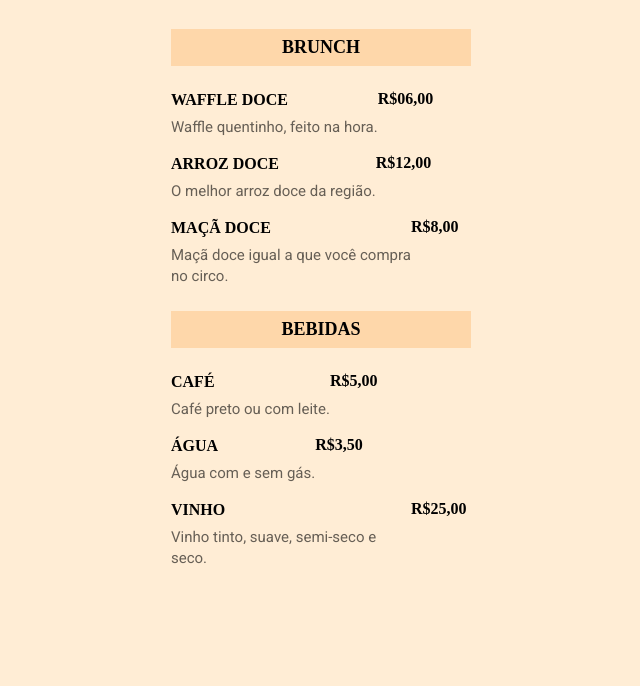
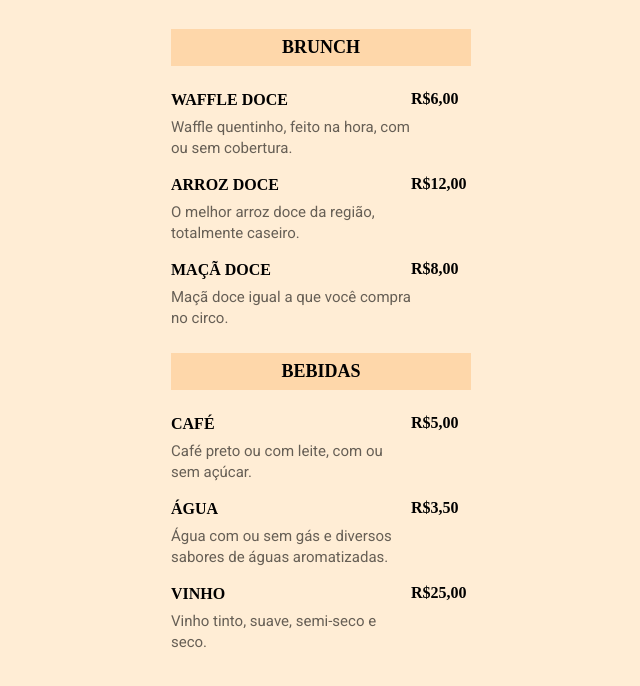
Before and after one commit to WillCasagrande/maratona-explorer-3, a plain HTML site: page index.html in a window 1280 px wide. Shown: the part 88-774 px from the top of the page, without its empty margins (319-959 px from the left). Drawn offline with Linux system fonts and the light colour scheme.

Commit message:
Menu novo

```diff
--- a/index.html
+++ b/index.html
@@ -33,25 +33,25 @@
        <div class="details">
          <h3>Waffle Doce</h3>
          <p>
-           Waffle quentinho, feito na hora.
+          Waffle quentinho, feito na hora, com ou sem cobertura.
          </p>
        </div>
 
        <strong class="price">
-         R$06,00
-      </strong>
+         R$6,00
+       </strong>
      </li>
           <li>
        <div class="details">
          <h3>Arroz Doce</h3>
          <p>
-           O melhor arroz doce da região.
+          O melhor arroz doce da região, totalmente caseiro.
          </p>
        </div>
 
        <strong class="price">
          R$12,00
-      </strong>
+       </strong>
      </li>
 
           </li>
@@ -59,7 +59,7 @@
        <div class="details">
          <h3>Maçã Doce</h3>
          <p>
-           Maçã doce igual a que você compra no circo.
+          Maçã doce igual a que você compra no circo.
          </p>
        </div>
 
@@ -78,7 +78,7 @@
        <div class="details">
          <h3>Café</h3>
          <p>
-           Café preto ou com leite.
+          Café preto ou com leite, com ou sem açúcar.
          </p>
        </div>
 
@@ -90,7 +90,7 @@
        <div class="details">
          <h3>Água</h3>
          <p>
-           Água com e sem gás.
+           Água com ou sem gás e diversos sabores de águas aromatizadas.
          </p>
        </div>
 
@@ -104,7 +104,7 @@
        <div class="details">
          <h3>Vinho</h3>
          <p>
-           Vinho tinto, suave, semi-seco e seco.
+          Vinho tinto, suave, semi-seco e seco.
          </p>
        </div>
 
```
